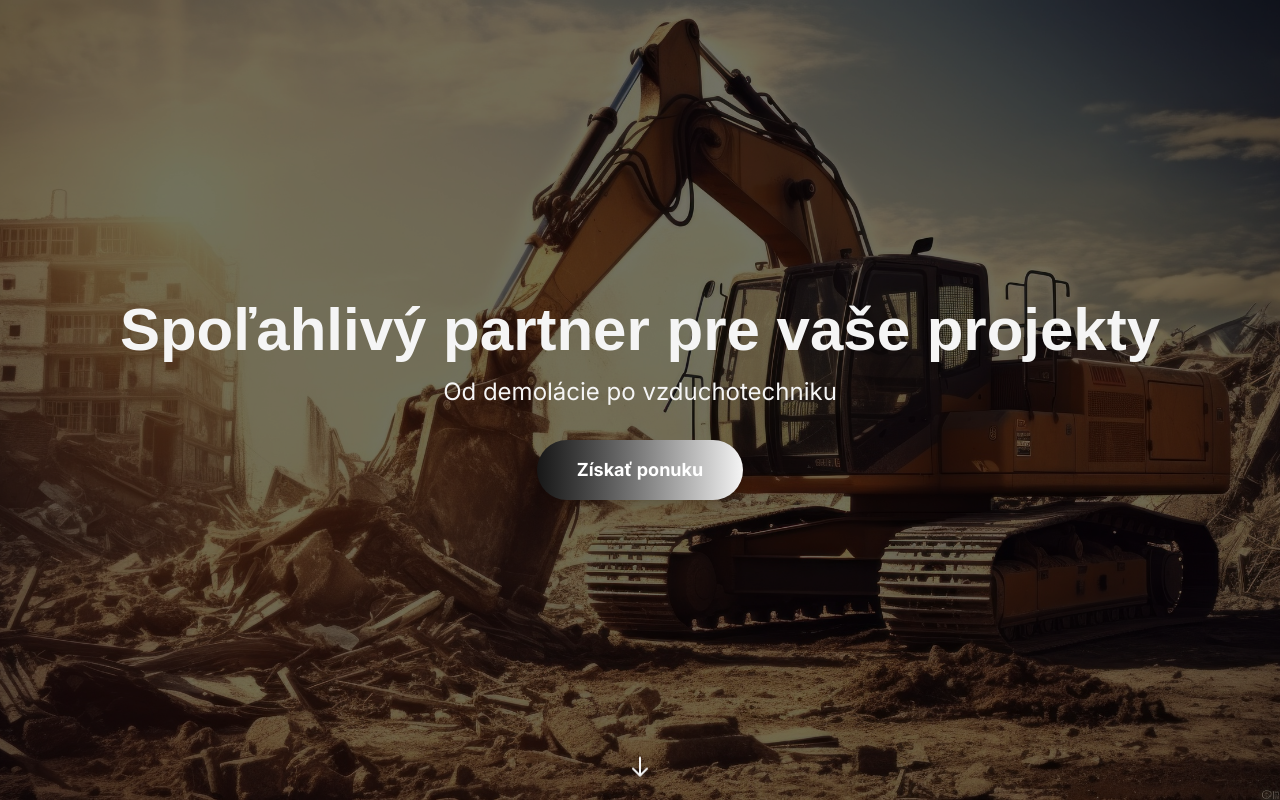
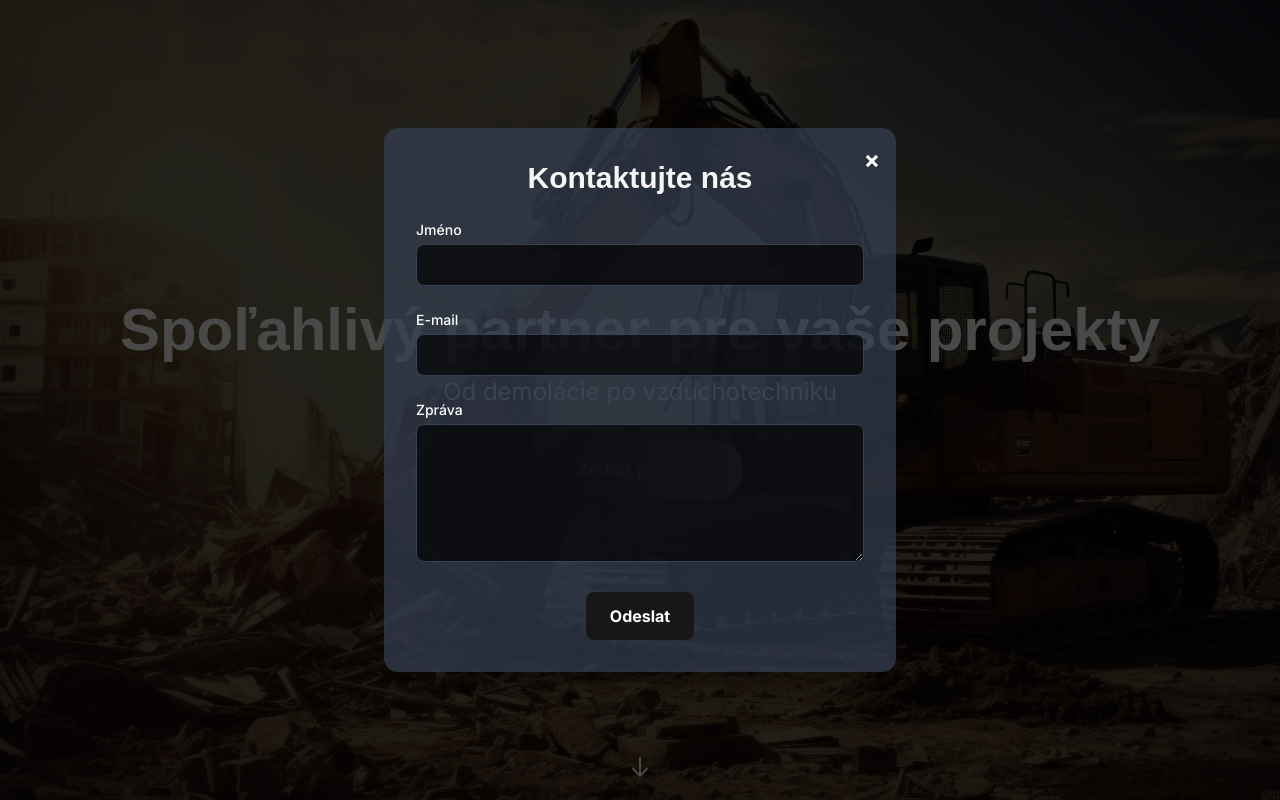
Before and after one commit to VeveCambor/build-company, a Next.js app: page / in a window 1280 px wide. Both pictures are taken after a click on the button "Získať ponuku". Shown: the top 800 px of the page. Built offline with nearby package versions, Linux system fonts and the light colour scheme.

Commit message:
feat: Adding contact form and modal window for offers to main page.

```diff
--- a/src/app/components/Contact.tsx
+++ b/src/app/components/Contact.tsx
@@ -3,9 +3,26 @@ import React from "react";
 
 const Contact = () => {
   return (
-    <section>
-      {/* Kontaktní formulář a informace */}
-    </section>
+    <div >
+      <h2 className="text-3xl font-bold text-center text-accent mb-6">Kontaktujte nás</h2>
+      <form className="space-y-6">
+        <div>
+          <label htmlFor="name" className="block text-sm font-medium text-white mb-1">Jméno</label>
+          <input type="text" id="name" name="name" required className="w-full rounded-md border border-gray-700 bg-black/70 text-white px-4 py-2 focus:outline-none focus:ring-2 focus:ring-primary placeholder:text-gray-400" />
+        </div>
+        <div>
+          <label htmlFor="email" className="block text-sm font-medium text-white mb-1">E-mail</label>
+          <input type="email" id="email" name="email" required className="w-full rounded-md border border-gray-700 bg-black/70 text-white px-4 py-2 focus:outline-none focus:ring-2 focus:ring-primary placeholder:text-gray-400" />
+        </div>
+        <div>
+          <label htmlFor="message" className="block text-sm font-medium text-white mb-1">Zpráva</label>
+          <textarea id="message" name="message" rows={5} required className="w-full rounded-md border border-gray-700 bg-black/70 text-white px-4 py-2 focus:outline-none focus:ring-2 focus:ring-primary placeholder:text-gray-400" />
+        </div>
+        <div className="flex justify-center">
+          <button type="submit" className="bg-primary hover:bg-primary/90 text-white font-bold py-3 px-6 rounded-md transition-colors cursor-pointer">Odeslat</button>
+        </div>
+      </form>
+    </div>
   );
 };
 
--- a/src/app/components/Hero.tsx
+++ b/src/app/components/Hero.tsx
@@ -2,7 +2,11 @@
 import React from "react";
 import Image from "next/image";
 
-const Hero = () => {
+interface HeroProps {
+  onGetOffer?: () => void;
+}
+
+const Hero = ({ onGetOffer }: HeroProps) => {
   return (
     <section className="relative h-screen flex items-center justify-center overflow-hidden">
 
@@ -24,7 +28,10 @@ const Hero = () => {
         <p className="text-lg sm:text-xl md:text-2xl text-secondary mb-8">
           Od demolácie po vzduchotechniku
         </p>
-        <button className="bg-gradient-to-r from-primary to-accent hover:from-accent hover:to-primary text-white font-bold py-4 px-10 rounded-full transition-colors shadow-lg cursor-pointer text-lg">
+        <button
+          className="bg-gradient-to-r from-primary to-accent hover:from-accent hover:to-primary text-white font-bold py-4 px-10 rounded-full transition-colors shadow-lg cursor-pointer text-lg"
+          onClick={onGetOffer}
+        >
           Získať ponuku
         </button>
       </div>
--- /dev/null
+++ b/src/app/components/Modal.tsx
@@ -0,0 +1,28 @@
+import React from "react";
+
+interface ModalProps {
+  open: boolean;
+  onClose: () => void;
+  children: React.ReactNode;
+}
+
+const Modal = ({ open, onClose, children }: ModalProps) => {
+  if (!open) return null;
+  return (
+    <div className="fixed inset-0 z-50 flex items-center justify-center bg-black/70">
+      <div className="absolute inset-0" onClick={onClose} />
+      <div className="relative bg-gray-700/70 rounded-xl shadow-xl p-0 sm:p-8 max-w-lg w-full z-10 animate-fade-in">
+        <button
+          onClick={onClose}
+          className="absolute top-4 right-4 text-white text-2xl font-bold hover:text-accent focus:outline-none"
+          aria-label="Zavřít"
+        >
+          ×
+        </button>
+        {children}
+      </div>
+    </div>
+  );
+};
+
+export default Modal;
--- a/src/app/components/Services.tsx
+++ b/src/app/components/Services.tsx
@@ -2,6 +2,7 @@
 import React from "react";
 import { motion } from "framer-motion";
 import ParallaxSection from "./ParallaxSection";
+import Contact from "./Contact";
 
 export interface Service {
   icon: React.ReactNode;
@@ -49,6 +50,9 @@ const Services = ({ services }: ServicesProps) => {
                 </motion.div>
               ))}
             </div>
+            <div className="mt-16">
+              <Contact />
+            </div>
           </div>
         </div>
       </div>
--- a/src/app/page.tsx
+++ b/src/app/page.tsx
@@ -1,9 +1,15 @@
+"use client";
 import Hero from "./components/Hero";
 import WhyUs from "./components/WhyUs";
 import Services from "./components/Services";
+import Contact from "./components/Contact";
+import Modal from "./components/Modal";
 import { FaHammer, FaTruck, FaTools, FaFan } from "react-icons/fa";
+import { useState } from "react";
 
 export default function Home() {
+  const [modalOpen, setModalOpen] = useState(false);
+
   const services = [
     {
       icon: <FaHammer className="w-8 h-8" />,
@@ -28,13 +34,18 @@ export default function Home() {
   ];
 
   return (
+    <>
       <main className="snap-y snap-mandatory">
-      <Hero />
+        <Hero onGetOffer={() => setModalOpen(true)} />
         <WhyUs
           title="Proč si vybrat právě nás?"
           text="Jsme mezinárodní stavební firma s více než 15 lety zkušeností. Naše týmy pracují po celé Evropě a poskytují komplexní stavební řešení. Zaměřujeme se na kvalitu, bezpečnost a dodržení termínů. Naši klienti oceňují naši spolehlivost a profesionální přístup ke každému projektu."
         />
         <Services services={services} />
       </main>
+      <Modal open={modalOpen} onClose={() => setModalOpen(false)}>
+        <Contact />
+      </Modal>
+    </>
   );
 }
```
Lines whose indentation alone changed are shown as unchanged.
